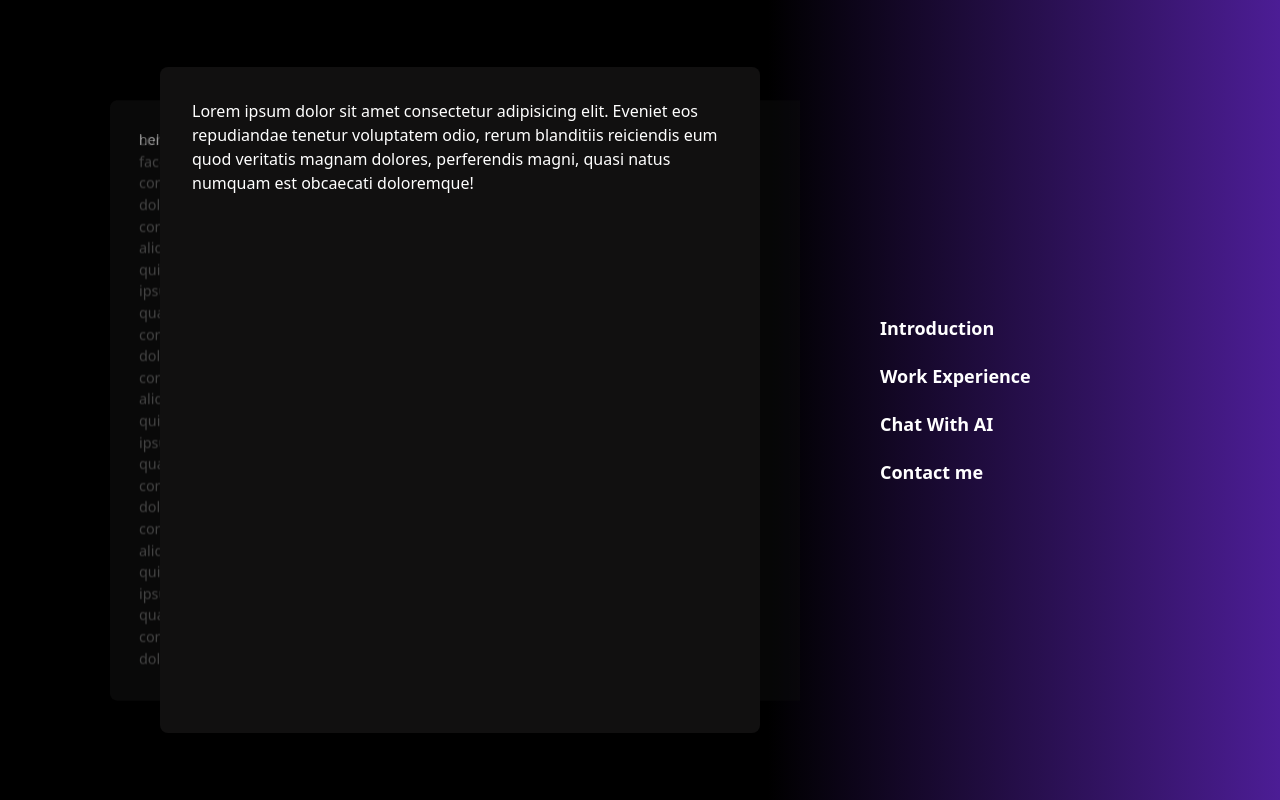
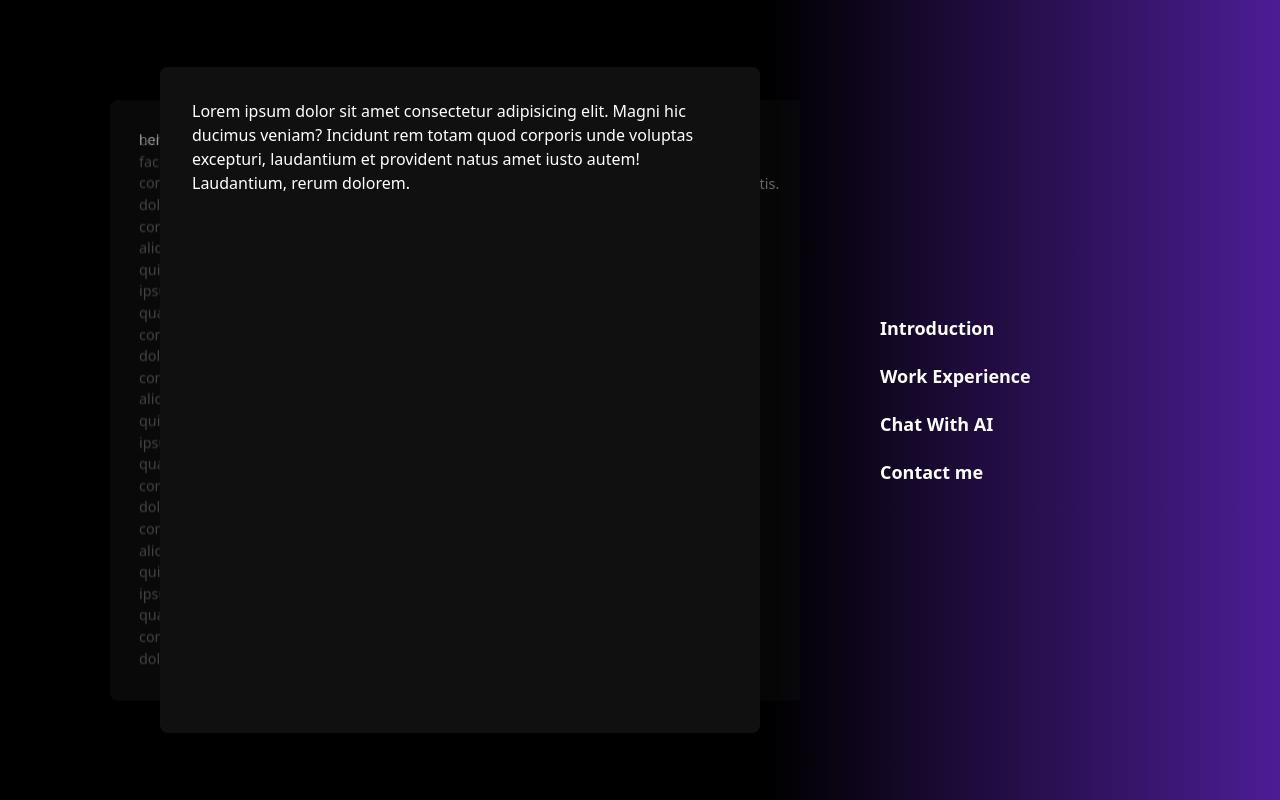
Before and after one commit to SonnyJimm/protofolio-tailwind, a React (Create React App) app: page / in a window 1280 px wide. Built offline with nearby package versions, Linux system fonts and the light colour scheme.

Commit message:
contact page

```diff
--- a/src/App.tsx
+++ b/src/App.tsx
@@ -1,13 +1,9 @@
-import {
-  Container,
-  NavBar,
-  Content,
-  NavBarElement,
-  CardWrapper,
-} from "components";
+import { Container, NavBar, Content, NavBarElement } from "components";
 import { ActiveScreen } from "interfaces";
+import ChatGptPage from "pages/ChatGpt";
+import ContactPage from "pages/Contact";
 import IntroPage from "pages/Intro";
-import WorkExperience from "pages/WorkExp";
+import WorkExperiencePage from "pages/WorkExp";
 import { useState } from "react";
 const App = () => {
   const [active, setActive] = useState<ActiveScreen>({
@@ -22,18 +18,9 @@ const App = () => {
     <Container gradient={gradient}>
       <Content>
         <IntroPage activeIndex={active.currentIndex} index={1} />
-        <WorkExperience activeIndex={active.currentIndex} index={2} />
-        <CardWrapper activeIndex={active.currentIndex} index={3}>
-          Lorem ipsum dolor sit amet consectetur adipisicing elit. Eveniet eos
-          repudiandae tenetur voluptatem odio, rerum blanditiis reiciendis eum
-          quod veritatis magnam dolores, perferendis magni, quasi natus numquam
-          est obcaecati doloremque!
-        </CardWrapper>
-        <CardWrapper activeIndex={active.currentIndex} index={4}>
-          Lorem ipsum dolor sit amet consectetur adipisicing elit. Sed rerum
-          quasi voluptatibus ipsum magnam quod nobis tempore velit culpa nemo
-          est esse ut, qui, maxime laborum error nisi nihil. Nisi!
-        </CardWrapper>
+        <WorkExperiencePage activeIndex={active.currentIndex} index={2} />
+        <ChatGptPage activeIndex={active.currentIndex} index={3} />
+        <ContactPage activeIndex={active.currentIndex} index={4} />
       </Content>
       <NavBar>
         <NavBarElement
--- a/src/pages/ChatGpt.tsx
+++ b/src/pages/ChatGpt.tsx
@@ -1,7 +1,7 @@
 import { CardWrapper } from "components";
 import { PageProp } from "interfaces";
 
-const ChatGpt: React.FC<PageProp> = ({ activeIndex, index }) => {
+const ChatGptPage: React.FC<PageProp> = ({ activeIndex, index }) => {
   return (
     <CardWrapper activeIndex={activeIndex} index={index}>
       Lorem ipsum dolor sit amet consectetur adipisicing elit. Magni hic ducimus
@@ -10,4 +10,4 @@ const ChatGpt: React.FC<PageProp> = ({ activeIndex, index }) => {
     </CardWrapper>
   );
 };
-export default ChatGpt;
+export default ChatGptPage;
--- /dev/null
+++ b/src/pages/Contact.tsx
@@ -0,0 +1,13 @@
+import { CardWrapper } from "components";
+import { PageProp } from "interfaces";
+
+const ContactPage: React.FC<PageProp> = ({ activeIndex, index }) => {
+  return (
+    <CardWrapper activeIndex={activeIndex} index={index}>
+      Lorem ipsum dolor sit, amet consectetur adipisicing elit. Nemo quis
+      laboriosam soluta nostrum officiis, vel voluptatem dolorum culpa
+      accusamus, modi animi cum deleniti, id nisi? Aperiam at et est veritatis.
+    </CardWrapper>
+  );
+};
+export default ContactPage;
--- a/src/pages/WorkExp.tsx
+++ b/src/pages/WorkExp.tsx
@@ -1,7 +1,7 @@
 import { CardWrapper } from "components";
 import { PageProp } from "interfaces";
 
-const WorkExperience: React.FC<PageProp> = ({ activeIndex, index }) => {
+const WorkExperiencePage: React.FC<PageProp> = ({ activeIndex, index }) => {
   return (
     <CardWrapper activeIndex={activeIndex} index={index}>
       helllo
@@ -9,4 +9,4 @@ const WorkExperience: React.FC<PageProp> = ({ activeIndex, index }) => {
   );
 };
 
-export default WorkExperience;
+export default WorkExperiencePage;
```
